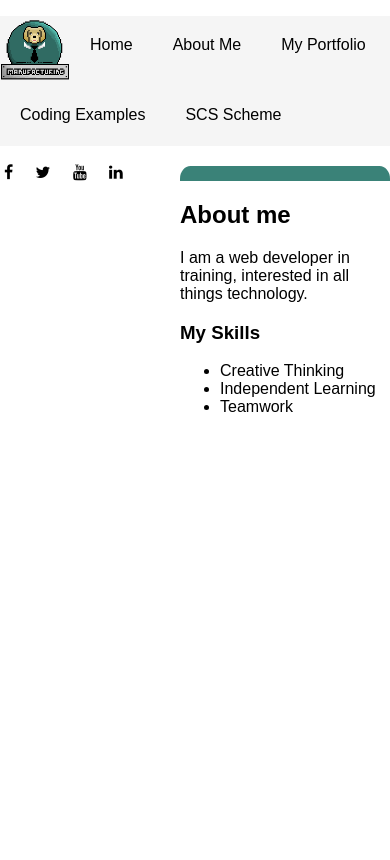
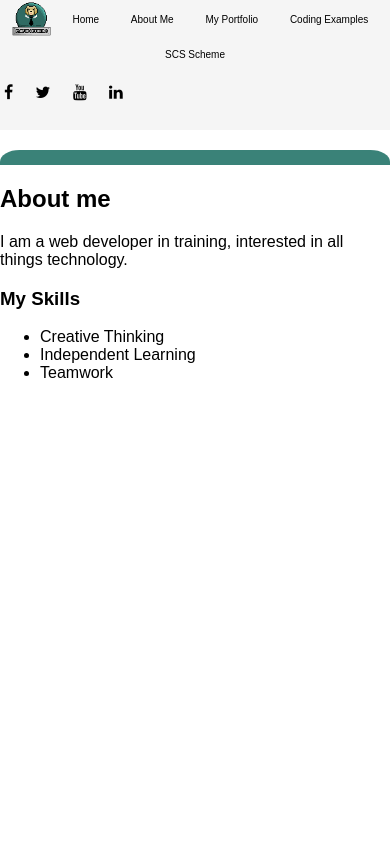
Before and after one commit to Indy113/HTML-Portfolio-Website, a PHP site: page /about-me.html in a window 390 px wide. After the commit the page ends 378 px from the top, so only its background shows below. Run offline with PHP 8.4, Linux system fonts and the light colour scheme.

Commit message:
Mobile optimisation complete

```diff
--- a/scss/components/_buttons.scss
+++ b/scss/components/_buttons.scss
@@ -1,6 +1,8 @@
 .social-icons {
     word-spacing: 10px;
     text-decoration: none;
+    width: 10%;
+    height: 5%;
   }
 
   .social-icons a:hover {
--- a/scss/content/_base.scss
+++ b/scss/content/_base.scss
@@ -1,7 +1,3 @@
-.main {
-    margin-left: 160px;
-  }
-
 html {
   overflow-x: hidden;
 }
--- a/scss/content/_footer.scss
+++ b/scss/content/_footer.scss
@@ -1,5 +1,4 @@
 footer {
     text-align: center;
     padding-bottom: 1em;
-    margin-left: 160px;
   }
--- a/scss/content/_fullscreen-slider.scss
+++ b/scss/content/_fullscreen-slider.scss
@@ -1,5 +1,5 @@
 .slider {
-    height: 100%;
+    height: 100vh;
     width: 100%;
     position: relative;
     overflow: hidden;
@@ -9,7 +9,6 @@
   }
 
   header {
-    margin-left: 77px;
     position: absolute;
     top: 90%;
     left: 0;
@@ -53,7 +52,6 @@
   }
 
   .slide h1 {
-    margin-left: 130px;
     opacity: 0;
     transform: translateY(100%);
     transition: transform .5s .5s, opacity .5s;
--- a/scss/content/_info-form.scss
+++ b/scss/content/_info-form.scss
@@ -53,7 +53,6 @@
 
   #form {
     padding: 1%;
-    margin-left: 170px;
   }
 
   ::-webkit-input-placeholder {
--- a/scss/content/_mobile-menu.scss
+++ b/scss/content/_mobile-menu.scss
@@ -20,13 +20,15 @@
   }
 
   #mobile-menu p {
+    margin-top: 0;
     display: flex;
     flex-wrap: wrap;
-    align-items: right;
+    justify-content: space-evenly;
+    align-items: center;
   }
 
   #mobile-menu p a {
-    padding: 20px;
+    padding: 10px;
   }
 
   #mobile-menu .social-icons {
@@ -44,6 +46,6 @@
   }
 
   #mobile-menu-image {
-    width: 70px;
-    height: 70px;
+    width: 10%;
+    height: 10%;
   }
--- a/scss/content/_sidebar.scss
+++ b/scss/content/_sidebar.scss
@@ -39,6 +39,4 @@
   .sidebar .social-icons {
     padding-left: 30px;
     text-align: center;
-    width: 60px;
-    height: 60px;
   }
--- a/scss/layout/_media_queries.scss
+++ b/scss/layout/_media_queries.scss
@@ -16,4 +16,34 @@
     #mobile-menu {
         display: none;
     }
+
+    #form {
+        margin-left: 170px
+    }
+
+    .mainContent {
+        margin-left: 180px;
+    }
+
+    .main {
+        margin-left: 160px;
+    }
+
+    .slide h1 {
+        margin-left: 130px;
+    }
+
+    header {
+        margin-left: 77px;
+    }
+
+    footer {
+        margin-left: 160px;
+    }
 }
+
+@media only screen and (max-width: 587px) {
+    #mobile-menu p {
+        font-size: 10px;
+    }
+}
--- a/scss/layout/_spacing.scss
+++ b/scss/layout/_spacing.scss
@@ -1,5 +1,4 @@
 html, body {
-    height: 100%;
     width: 100%;
     margin: 0;
     padding: 0;
@@ -15,5 +14,4 @@ html, body {
     margin-top: 20px;
     border-top: #3a8278 solid 15px;
     border-radius: 5%;
-    margin-left: 180px;
 }
```
Also changed, not shown: css/application.css.
